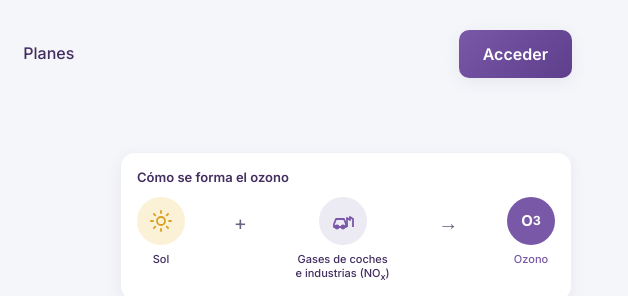
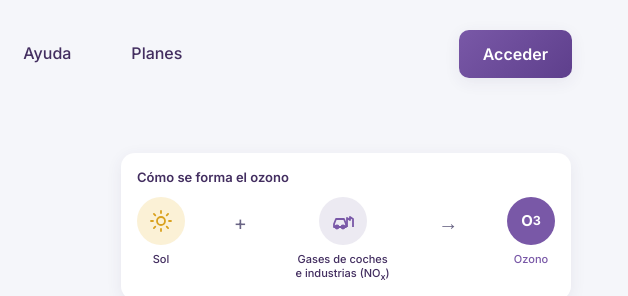
Before and after one commit to PelinnKaynak/biometria-y-medioambiente-04, a website with bundled scripts: page src/web_publica/contaminantes.html in a window 1280 px wide. Shown: the top 296 px of the page, 652-1280 px from the left. Built offline with nearby package versions, Linux system fonts and the light colour scheme.

Commit message:
Ayuda se ve desde Contaminantes y desde Mapa

```diff
--- a/src/web_publica/contaminantes.html
+++ b/src/web_publica/contaminantes.html
@@ -21,6 +21,7 @@
         <a href="index.html">Inicio</a>
         <a href="mapa.html">Mapa</a>
         <a href="contaminantes.html" class="activo" aria-current="page">Contaminantes</a>
+        <a href="ayuda.html">Ayuda</a>
         <a href="index.html#planes">Planes</a>
     </nav>
     <a id="boton-acceder" href="login.html" class="boton boton-acceder-inicio">Acceder</a>
```
Also changed, not shown: src/web_publica/mapa.html (+1 -0 lines).
